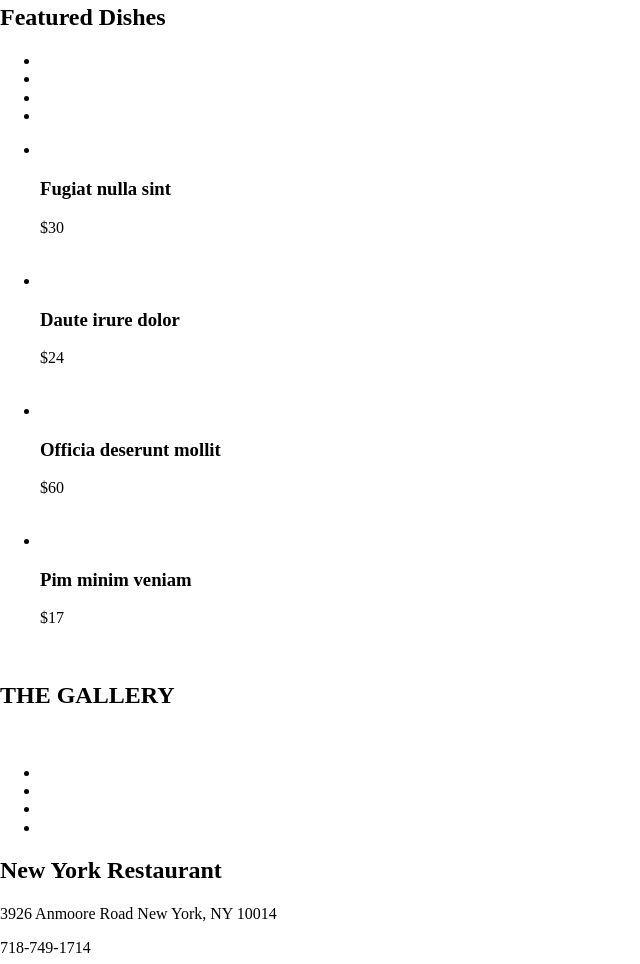
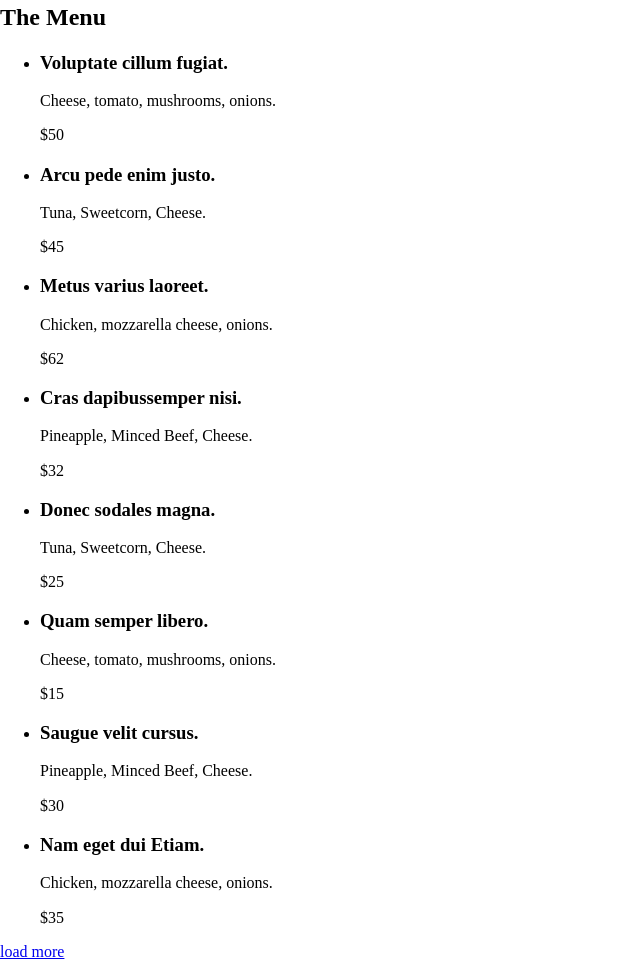
Before and after one commit to restby/resto, a plain HTML site: page index.html in a window 1280 px wide. Shown: the part 240-1204 px from the top of the page, without its empty margins (0-640 px from the left). Drawn offline with Linux system fonts and the light colour scheme.

Commit message:
добавли блок menu

```diff
--- a/index.html
+++ b/index.html
@@ -36,6 +36,68 @@
       </div>
     </header>
     <main class="page-main">
+      <section class="menu">
+        <h2 class="menu__title">The Menu</h2>
+        <ul class="menu__list">
+          <li class="menu__item">
+            <p class="menu__wrapper">
+              <h3 class="menu__item-title">Voluptate cillum fugiat.</h3>
+              <p class="menu__item-desc">Cheese, tomato, mushrooms, onions.</p>
+            </p>
+            <span class="menu__item-cost">$50</span>
+          </li>
+          <li class="menu__item">
+            <p class="menu__wrapper">
+              <h3 class="menu__item-title">Arcu pede enim justo.</h3>
+              <p class="menu__item-desc">Tuna, Sweetcorn, Cheese.</p>
+            </p>
+            <span class="menu__item-cost">$45</span>
+          </li>
+          <li class="menu__item">
+            <p class="menu__wrapper">
+              <h3 class="menu__item-title">Metus varius laoreet.</h3>
+              <p class="menu__item-desc">Chicken, mozzarella cheese, onions.</p>
+            </p>
+            <span class="menu__item-cost">$62</span>
+          </li>
+          <li class="menu__item">
+            <p class="menu__wrapper">
+              <h3 class="menu__item-title">Cras dapibussemper nisi.</h3>
+              <p class="menu__item-desc">Pineapple, Minced Beef, Cheese.</p>
+            </p>
+            <span class="menu__item-cost">$32</span>
+          </li>
+          <li class="menu__item">
+            <p class="menu__wrapper">
+              <h3 class="menu__item-title">Donec sodales magna.</h3>
+              <p class="menu__item-desc">Tuna, Sweetcorn, Cheese.</p>
+            </p>
+            <span class="menu__item-cost">$25</span>
+          </li>
+          <li class="menu__item">
+            <p class="menu__wrapper">
+              <h3 class="menu__item-title">Quam semper libero.</h3>
+              <p class="menu__item-desc">Cheese, tomato, mushrooms, onions.</p>
+            </p>
+            <span class="menu__item-cost">$15</span>
+          </li>
+          <li class="menu__item">
+            <p class="menu__wrapper">
+              <h3 class="menu__item-title">Saugue velit cursus.</h3>
+              <p class="menu__item-desc">Pineapple, Minced Beef, Cheese.</p>
+            </p>
+            <span class="menu__item-cost">$30</span>
+          </li>
+          <li class="menu__item">
+            <p class="menu__wrapper">
+              <h3 class="menu__item-title">Nam eget dui Etiam.</h3>
+              <p class="menu__item-desc">Chicken, mozzarella cheese, onions.</p>
+            </p>
+            <span class="menu__item-cost">$35</span>
+          </li>
+        </ul>
+        <a class="menu__link" href="#" aria-label="">load more</a>
+      </section>
       <section class="feature">
         <h2 class="feature__title">Featured Dishes</h2>
         <ul class="feature__indicator-list">
```
